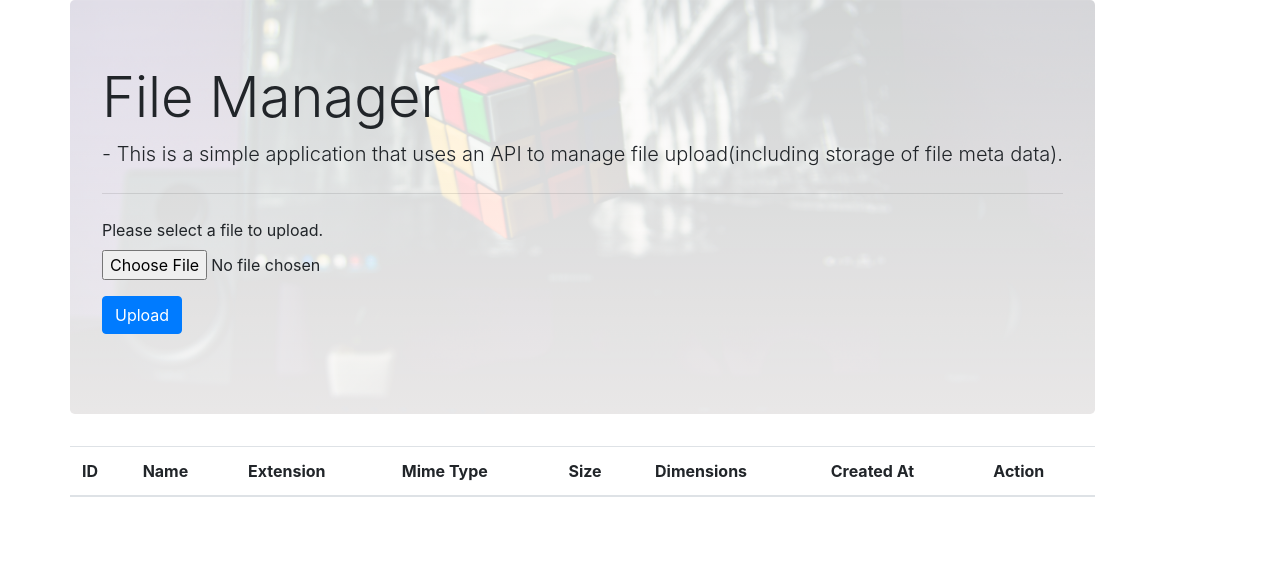
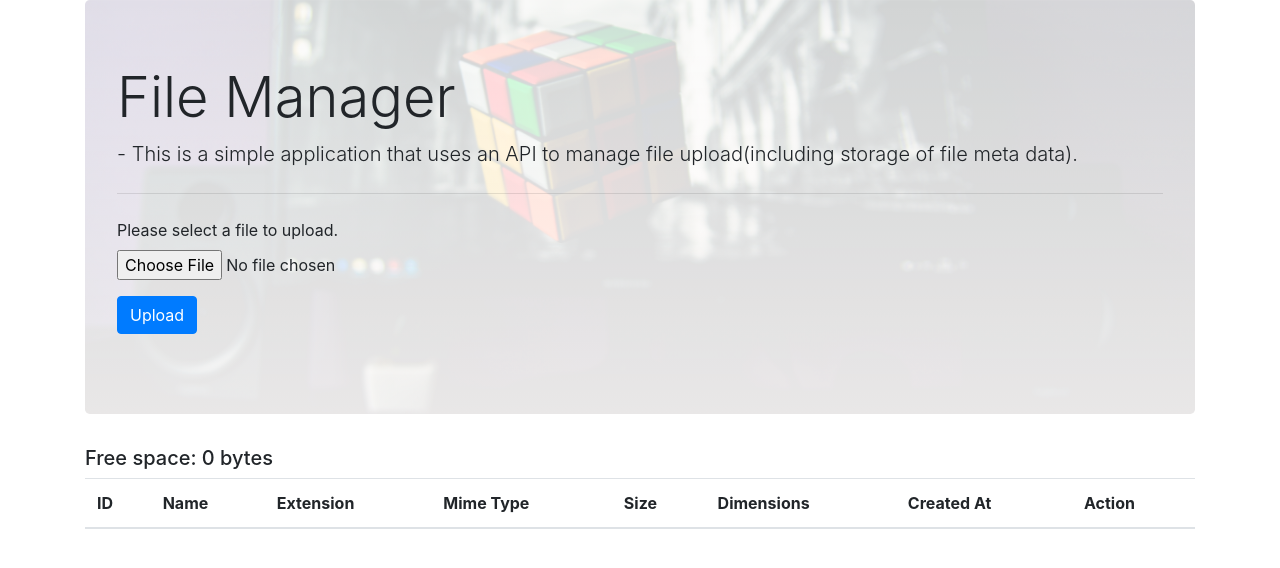
Before and after one commit to jideCreppy/file-manager, a PHP site: page /capify/ in a window 1280 px wide. Shown: the top 568 px of the page. Run offline with PHP 8.4, Linux system fonts and the light colour scheme; data that the repository does not hold is empty.

Commit message:
Display available free memory - windows os

```diff
--- a/Application/public/index.php
+++ b/Application/public/index.php
@@ -25,7 +25,7 @@ $records = $curl->find_all();
 <div class="container">
 
 <div class="row">
-    <div class="col-">
+    <div class="col-12">
 <div class="jumbotron" id="hero-bg">
   <h1 class="display-4 animated rollIn">File Manager</h1>
   <p class="lead">- This is a simple application that uses an API to manage file upload(including storage of file meta data).</p>
@@ -40,7 +40,8 @@ $records = $curl->find_all();
   </div>
 </form>
 </div>
-
+<h5>Free space: <?=formatSizeUnits(disk_total_space("C:"));?></h5>
+<div class="table-responsive">
 <table class="table table-hover">
   <thead>
     <tr>
@@ -71,6 +72,7 @@ $records = $curl->find_all();
 <?php endforeach;?>
   </tbody>
 </table>
+</div>
 
 </div>
 </div>
```
